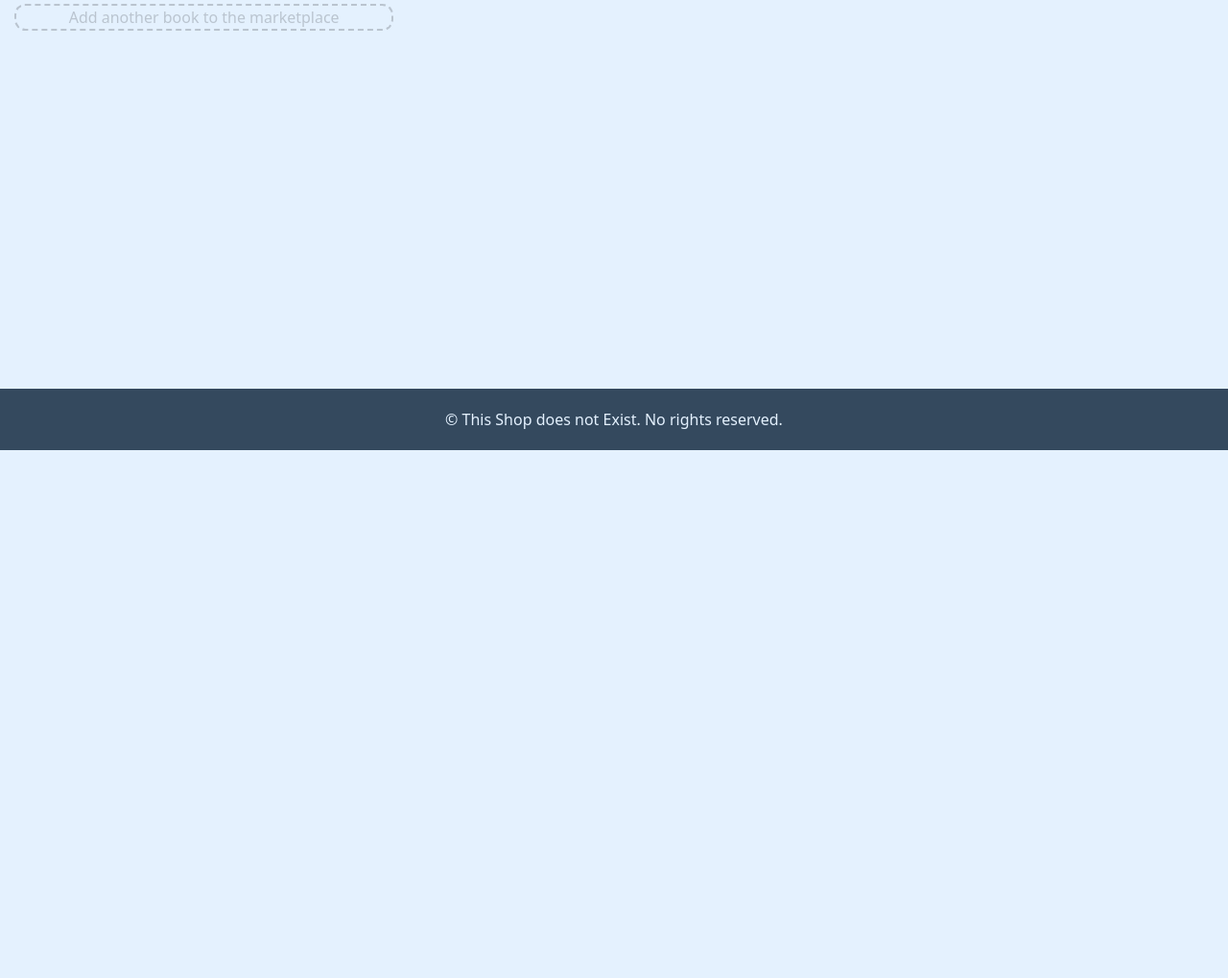
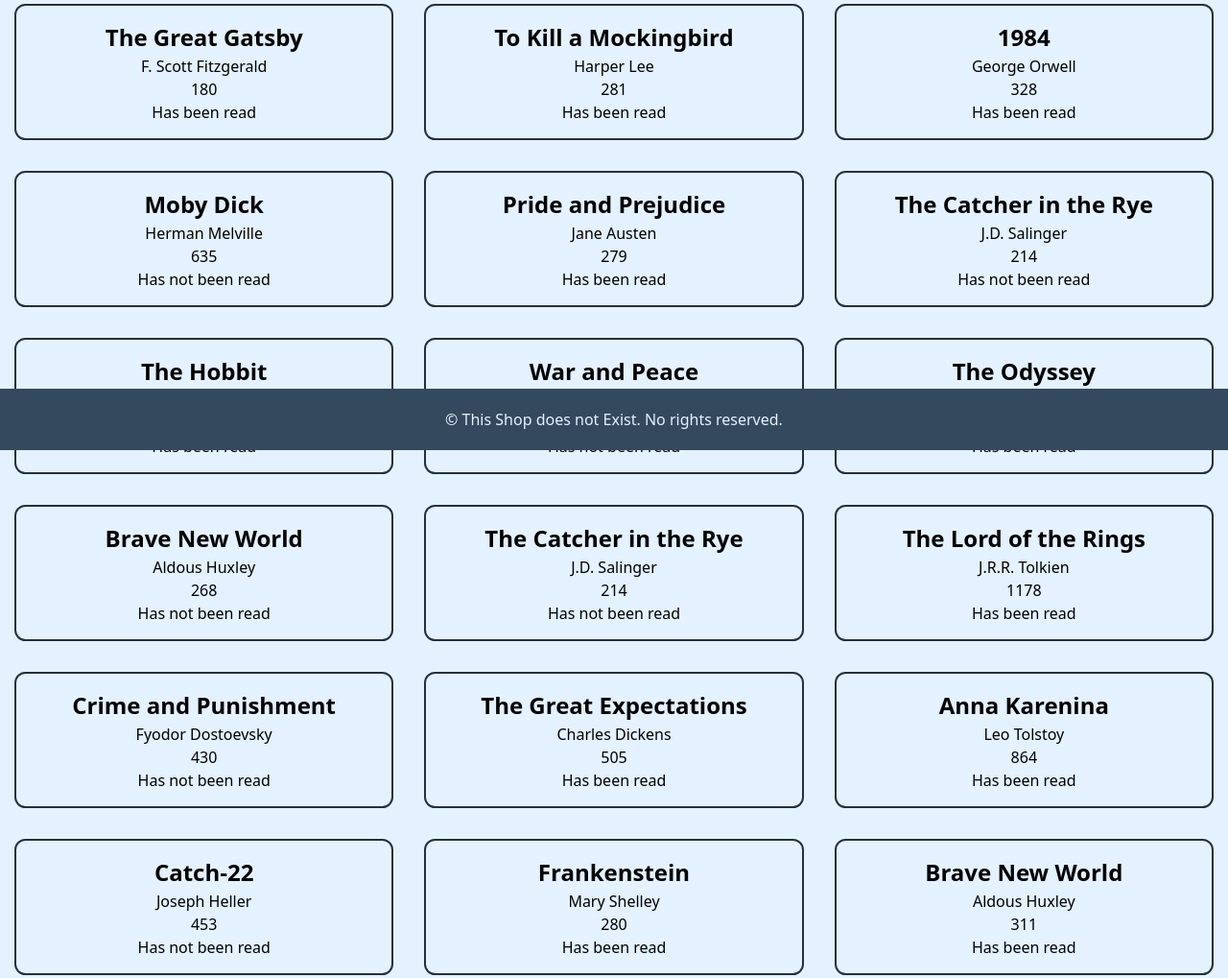
Before and after one commit to jonuzovic-muhamed/odin-book-library, a plain HTML site: page index.html in a window 1280 px wide. Shown: the part 331-1350 px from the top of the page at 96% size. Before the commit the page ends 800 px from the top, so only its background shows below. Drawn offline with nearby package versions, Linux system fonts and the light colour scheme.

Commit message:
Add JS function to display the contents of books
Written a JS function to display the contents of the book array on the
web page as where each book is a single card in the grid.
Added so books manually in order to have some data.

```diff
--- a/index.html
+++ b/index.html
@@ -24,12 +24,12 @@
     <p>You certainly won't be buying any real books here.</p>
   </section>
   <main>
-    <section class="products">
+    <section class="products" id="products-section">
       <article class="product-item" id="product-item-template">
         <h2>Title</h2>
         <p>Author</p>
         <p>Pages</p>
-        <p>Rating</p>
+        <p>Read</p>
       </article>
       <article class="add-product-item-field">
         <p>Add another book to the marketplace</p>
--- a/script.js
+++ b/script.js
@@ -1,10 +1,14 @@
 const bookLibrary = [];
+const productsSection = document.getElementById('products-section');
+const templateBookCard = document.getElementById('product-item-template');
 
-function Book(title, author, pages, rating) {
+let bookCounter = 0;
+
+function Book(title, author, pages, hasBeenRead) {
   this.title = title;
   this.author = author;
   this.pages = pages;
-  this.rating = rating;
+  this.hasBeenRead = hasBeenRead;
 }
 
 function addBookToLibrary(title, author, pages, hasBeenRead) {
@@ -14,9 +18,44 @@ function addBookToLibrary(title, author, pages, hasBeenRead) {
 
 function displayLibrary() {
   for (let book of bookLibrary) {
-    // TODO - Implement how to display the book on Web Page
-    book.info();
+    let currentBookCard = templateBookCard.cloneNode(true);
+    currentBookCard.id = `${book.title}-${bookCounter}`
+    currentBookCard.children[0].innerHTML = book.title;
+    currentBookCard.children[1].innerHTML = book.author;
+    currentBookCard.children[2].innerHTML = book.pages;
+    currentBookCard.children[3].innerHTML = book.hasBeenRead ? 'Has been read' : 'Has not been read';
+    productsSection.appendChild(currentBookCard);
+    bookCounter++;
   }
 }
 
-// TODO - Implement button even listener for saving a book by the end-user.
+addBookToLibrary("The Great Gatsby", "F. Scott Fitzgerald", 180, true);
+addBookToLibrary("To Kill a Mockingbird", "Harper Lee", 281, true);
+addBookToLibrary("1984", "George Orwell", 328, true);
+addBookToLibrary("Moby Dick", "Herman Melville", 635, false);
+addBookToLibrary("Pride and Prejudice", "Jane Austen", 279, true);
+addBookToLibrary("The Catcher in the Rye", "J.D. Salinger", 214, false);
+addBookToLibrary("The Hobbit", "J.R.R. Tolkien", 310, true);
+addBookToLibrary("War and Peace", "Leo Tolstoy", 1225, false);
+addBookToLibrary("The Odyssey", "Homer", 352, true);
+addBookToLibrary("Brave New World", "Aldous Huxley", 268, false);
+addBookToLibrary("The Catcher in the Rye", "J.D. Salinger", 214, false);
+addBookToLibrary("The Lord of the Rings", "J.R.R. Tolkien", 1178, true);
+addBookToLibrary("Crime and Punishment", "Fyodor Dostoevsky", 430, false);
+addBookToLibrary("The Great Expectations", "Charles Dickens", 505, true);
+addBookToLibrary("Anna Karenina", "Leo Tolstoy", 864, true);
+addBookToLibrary("Catch-22", "Joseph Heller", 453, false);
+addBookToLibrary("Frankenstein", "Mary Shelley", 280, true);
+addBookToLibrary("Brave New World", "Aldous Huxley", 311, true);
+addBookToLibrary("The Picture of Dorian Gray", "Oscar Wilde", 254, false);
+addBookToLibrary("The Brothers Karamazov", "Fyodor Dostoevsky", 796, true);
+addBookToLibrary("The Alchemist", "Paulo Coelho", 208, true);
+addBookToLibrary("The Hobbit", "J.R.R. Tolkien", 310, true);
+addBookToLibrary("The Da Vinci Code", "Dan Brown", 689, true);
+addBookToLibrary("The Shining", "Stephen King", 447, false);
+addBookToLibrary("To Kill a Mockingbird", "Harper Lee", 281, true);
+addBookToLibrary("The Odyssey", "Homer", 352, false);
+addBookToLibrary("The Hunger Games", "Suzanne Collins", 374, true);
+addBookToLibrary("The Catcher in the Rye", "J.D. Salinger", 214, true);
+
+displayLibrary();
```
